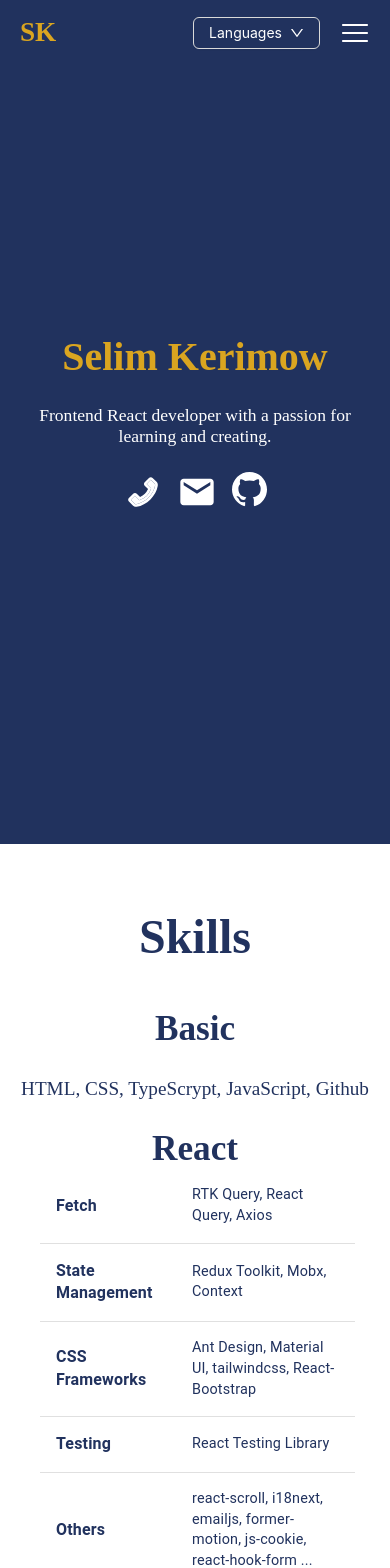
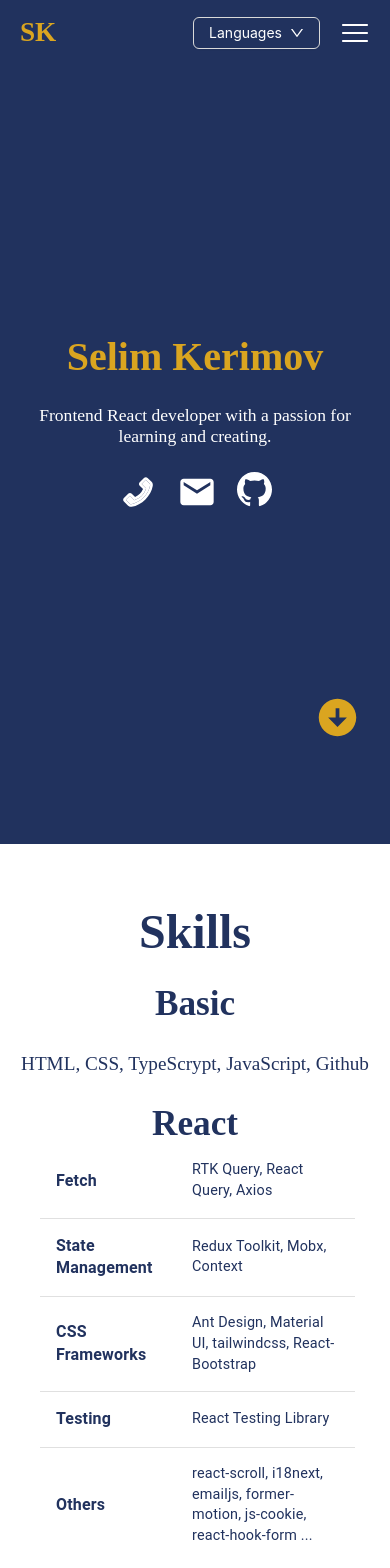
Before and after one commit to selim-kerimow/react-portfolio, a React (Vite) app: page / in a window 390 px wide. Shown: the top 1568 px of the page. Built offline with nearby package versions, Linux system fonts and the light colour scheme; a web font is replaced by a local one.

Commit message:
fixed bug

```diff
--- a/package.json
+++ b/package.json
@@ -25,7 +25,8 @@
     "react-dom": "^18.2.0",
     "react-i18next": "^13.3.1",
     "react-icons": "^4.11.0",
-    "react-router-dom": "^6.16.0"
+    "react-router-dom": "^6.16.0",
+    "react-scroll": "^1.9.0"
   },
   "devDependencies": {
     "@types/react": "^18.2.15",
--- a/src/css/home.css
+++ b/src/css/home.css
@@ -29,8 +29,16 @@
 .about--icons {
     display: flex;
     align-items: center;
-    gap: 15px;
+    gap: 20px;
     cursor: pointer;
+}
+.arrow-abs {
+    position: absolute;
+    bottom: 100px;
+    right: 100px;
+    background-color: #21325e;
+    cursor: pointer;
+    z-index: 1;
 }
 /* ---------------- */
 
@@ -43,11 +51,11 @@
     flex-direction: column;
     justify-content: center;
     color: #21325e;
-    margin: 35px 0;
+    padding-bottom: 35px;
 }
 .skills--title {
     margin: 0 auto;
-    padding: 30px 0;
+    padding: 60px 0 10px 0;
     font-size: 4rem;
 }
 
@@ -99,6 +107,9 @@
         width: 90%;
         min-width: 0;
         font-size: 1.4rem;
+    }
+    .arrow-abs {
+        right: 30px;
     }
     .skills--title {
         font-size: 3rem;
--- a/src/css/navbar.css
+++ b/src/css/navbar.css
@@ -6,6 +6,7 @@
     justify-content: space-between;
     align-items: center;
     background-color: #21325e;
+    z-index: 2;
 }
 
 .navbar--wrapper {
--- a/src/languages/english/global.json
+++ b/src/languages/english/global.json
@@ -30,5 +30,9 @@
         "subject": "Subject",
         "compose": "Compose Email",
         "to": "To"
+    },
+    "copy": {
+        "phone": "+99362208957 phone number copied!",
+        "email": "selimkerimovdv@gmail.com email copied!"
     }
 }
--- a/src/languages/russian/global.json
+++ b/src/languages/russian/global.json
@@ -24,11 +24,15 @@
         "repo": "РЕПОЗИТОРИЙ"
     },
     "email": {
-        "title": "Oтправьте мне email прямо с этого веб-сайта (Требуеться VPN!)",
+        "title": "Oтправьте мне email прямо с этого веб-сайта (Требуется VPN!)",
         "name": "Имя",
         "email": "Ваш Email",
         "subject": "Тема",
         "compose": "Сообщение",
         "to": "Кому"
+    },
+    "copy": {
+        "phone": "+99362208957 номер скопирован!",
+        "email": "selimkerimovdv@gmail.com email скопирован!"
     }
 }
--- a/src/pages/Home.tsx
+++ b/src/pages/Home.tsx
@@ -3,6 +3,7 @@ import { useTranslation } from 'react-i18next'
 import { TableContainer, Table, TableBody, TableRow, TableCell, Paper } from '@mui/material'
 import { CopyToClipboard } from 'react-copy-to-clipboard'
 import { message } from "antd";
+import { Link } from 'react-scroll'
 
 // css
 import '../css/home.css'
@@ -11,6 +12,7 @@ import '../css/home.css'
 import { MdEmail } from 'react-icons/md'
 import { BsGithub} from 'react-icons/bs'
 import { AiTwotonePhone } from 'react-icons/ai'
+import { BiSolidDownArrowCircle } from 'react-icons/bi'
 
 
 const Home: React.FC = () => {
@@ -40,23 +42,26 @@ const Home: React.FC = () => {
         <div className="home">
 
             <div className="about">
-                <h1 className="about--title">Selim Kerimow</h1>
+                <h1 className="about--title">Selim Kerimov</h1>
                 <p className="about--subtitle">{t("home.description")}</p>
                 <div className="about--icons">
-                    <CopyToClipboard text={'+99362208957'} onCopy={() => copyText('+99362208957 phone number copied!')}>
+                    <CopyToClipboard text={'+99362208957'} onCopy={() => copyText(t('copy.phone'))}>
                         <AiTwotonePhone color='white' size={38}/>
                     </CopyToClipboard>
-                    <CopyToClipboard text={'selimkerimovdv@gmail.com'} onCopy={() => copyText('selimkerimovdv@gmail.com email copied!')}>
+                    <CopyToClipboard text={'selimkerimovdv@gmail.com'} onCopy={() => copyText(t('copy.email'))}>
                         <MdEmail color='white' size={40}/>
                     </CopyToClipboard>
                     <a href="https://github.com/selim-kerimow" target="_blank">
                         <BsGithub size={35} color='white'/>
                     </a>
                 </div>
+                <div className="arrow-abs">
+                    <Link to='skills' smooth={true}><BiSolidDownArrowCircle size={45} color='goldenrod'/></Link>
+                </div>
             </div>
 
             <div className="skills">
-                <h1 className="skills--title">{t('home.skills')}</h1>
+                <h1 className="skills--title" id="skills">{t('home.skills')}</h1>
                 <div className="skills-basic">
                     <h2>{t('home.basic')}</h2>
                     <p>HTML, CSS, TypeScrypt, JavaScript, Github</p>
--- a/src/vite-env.d.ts
+++ b/src/vite-env.d.ts
@@ -1,2 +1,3 @@
 /// <reference types="vite/client" />
 declare module 'react-copy-to-clipboard';
+declare module 'react-scroll';
```
Also changed, not shown: 1 other file (tests, documents, lock files or other folders).
